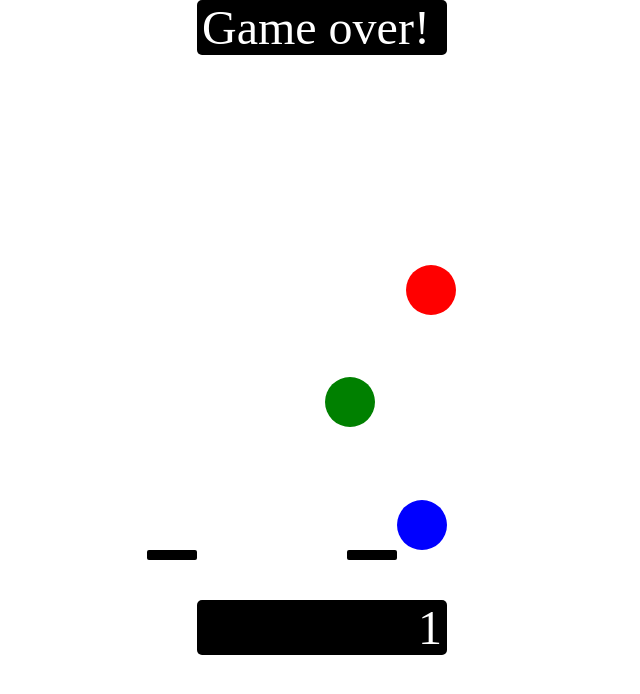
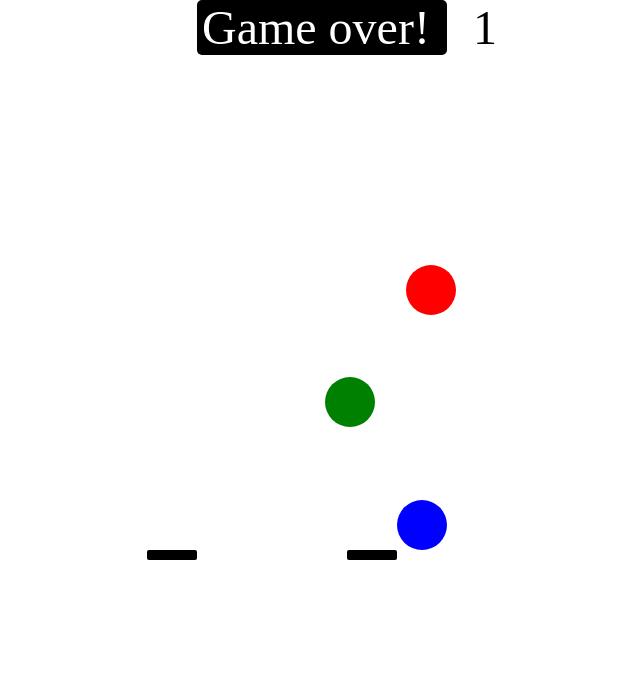
Before and after one commit to code-wed/juggler, a plain HTML site: page example.html in a window 1280 px wide. Shown: the whole page, without its empty margins (318-958 px from the left). Drawn offline with Linux system fonts and the light colour scheme.

Commit message:
Moved counter to top-right of scene

```diff
--- a/example.html
+++ b/example.html
@@ -49,15 +49,10 @@ body {
 }
 
 #counter {
-    position: relative;
-    margin: 0 auto;
-    max-width: 250px;
-    text-align: right;
-    background-color: black;
-    border-radius: 5px;
-    color: white;
+    position: absolute;
     font-size: 36pt;
-    padding: 0 5px;
+    top: 0;
+    right: 0;
 }
 
 #ball-inner {
@@ -105,9 +100,9 @@ body {
             <div id="hand-right" class="hand"></div>
 
             <p id="game-over">Game over!</p>
+
+            <p id="counter">0</p>
         </div>
-
-        <p id="counter">0</p>
 
         <script>
 (function () {
```
